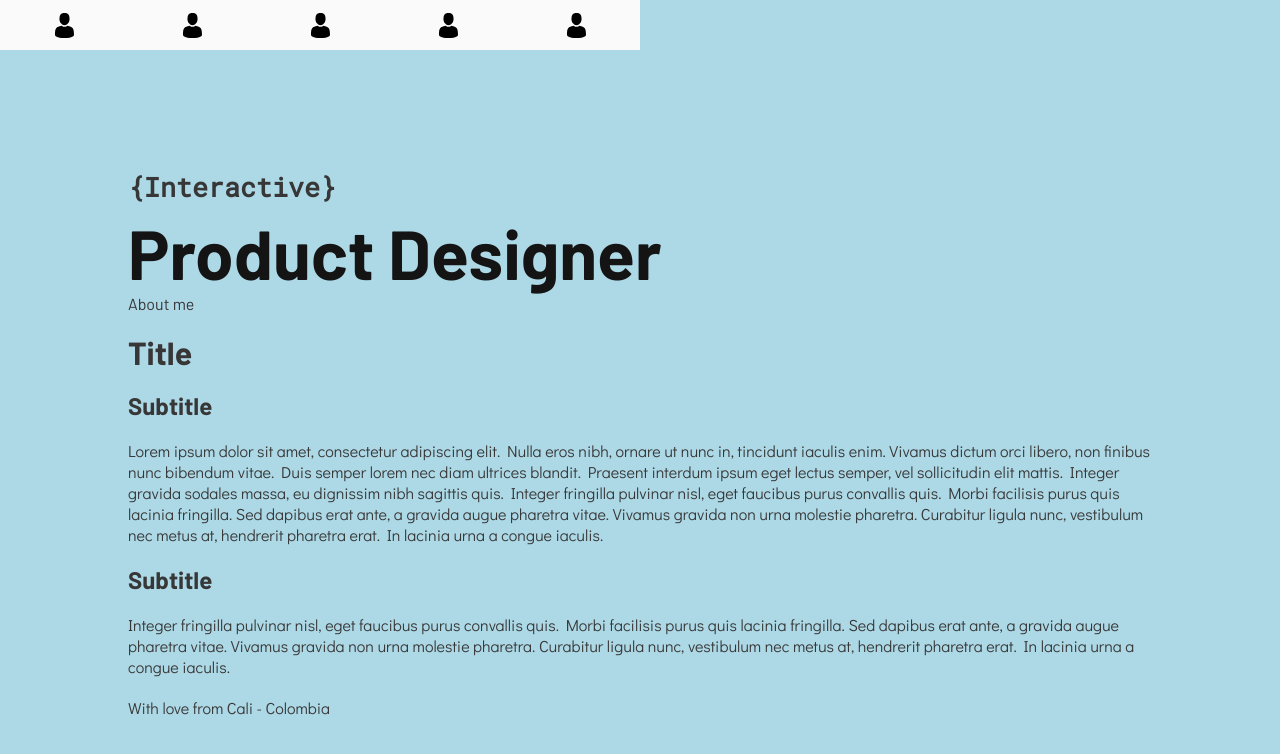
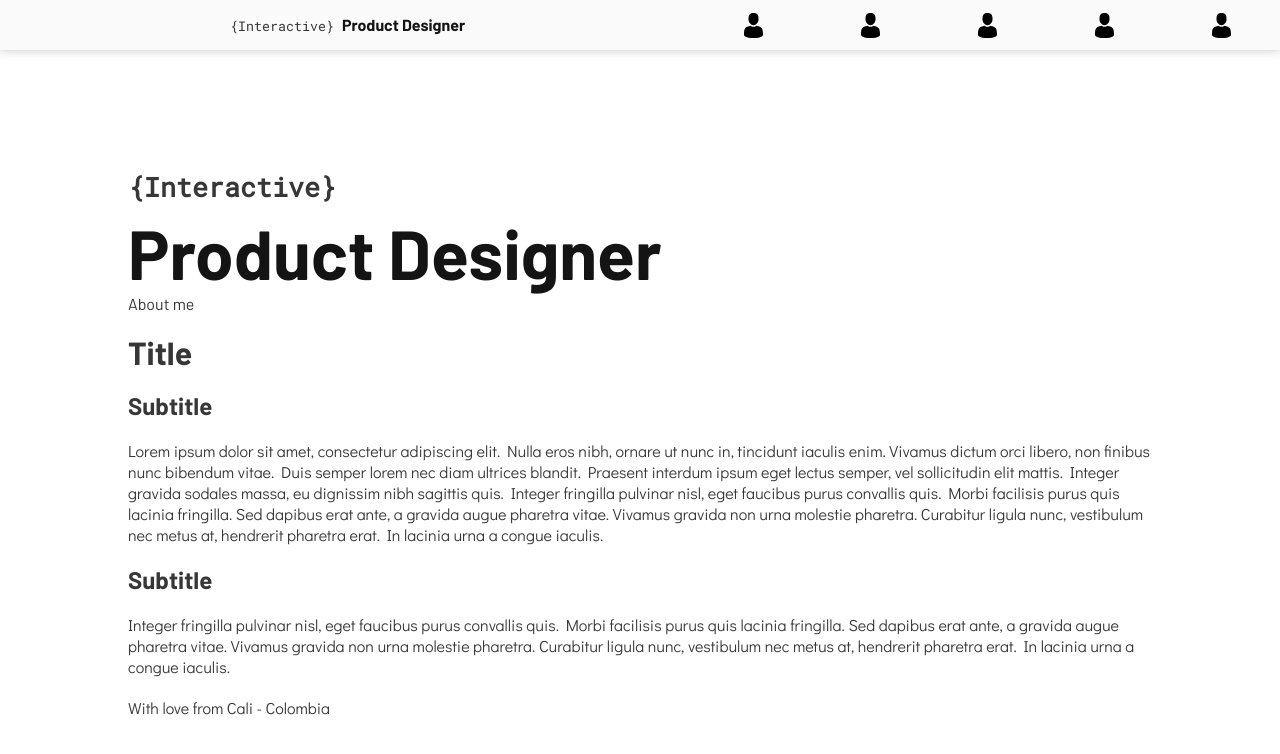
Before and after one commit to DavidGiraldoDesign/Personal-web-site, a plain HTML site: page public/index.html in a window 1280 px wide. Drawn offline with Linux system fonts and the light colour scheme; a web font is replaced by a local one.

Commit message:
Look and feel mobile

```diff
--- a/public/scripts/view.js
+++ b/public/scripts/view.js
@@ -5,10 +5,11 @@ let view = {
     getMenuComponent: function(){
         let div = document.createElement('div');
         div.id='menuComponent';
-        div.className='row col-6 col-m-6 col-s-6';
+        div.className='row col-12 col-m-12 col-s-12';
         div.innerHTML=`
-                        <!--div><h1><span id="int">{Interactive}</span><br> Product Designer</h1></div-->
-                        <div id="menuButtonsContainer"></div>
+                        <!--div id="logo">Logo</div-->
+                        <div  id="myPortfolio"><h1><span>{Interactive} </span> Product Designer</h1></div>
+                        <div  id="menuButtonsContainer"></div>
 
                         `;
 
--- a/public/styles/main_style.css
+++ b/public/styles/main_style.css
@@ -68,7 +68,7 @@ p{
 
 @media only screen and (orientation: landscape) {
   body {
-      background-color: lightblue;
+      /*background-color: lightblue;*/
   }
 }
 
--- a/public/styles/menu_bar_style.css
+++ b/public/styles/menu_bar_style.css
@@ -1,6 +1,14 @@
 #menuComponent {
     position: fixed;
     margin: 0px;
+
+    display: flex;
+    justify-content: space-around;
+    align-items: stretch;
+    -webkit-align-items: stretch;
+    /* Safari 7.0+ */
+
+    box-shadow: 0px 0px 10px #c7c7c7;
 
 }
 
@@ -9,22 +17,54 @@
         width: 100%;
         bottom: 0px;
         height: 50px;
+
+    }
+
+    #myPortfolio {
+        display: none;
     }
 }
 
 @media only screen and (orientation: landscape) {
-    body {
-        /*background-color: lightblue;*/
-    }
 
     #menuComponent {
         top: 0px;
         height: 50px;
+
+    }
+
+    #myPortfolio {
+        flex-grow: 1;
+        height: 100%;
+        margin: 0px;
+        padding: 0px;
+
+        display: flex;
+        justify-content: space-around;
+        /*align-items: stretch;*/
+        -webkit-align-items: center;
+        /* Safari 7.0+ */
+        align-items: center;
+        background-color: hsl(0, 0%, 98%);
+    }
+
+    #myPortfolio h1 {
+        font-family: 'Barlow', sans-serif;
+        font-size: 12pt;
+        font-weight: bold;
+        color: rgb(20, 20, 20);
+    }
+
+    #myPortfolio span {
+        font-family: 'Roboto Mono', monospace;
+        font-size: 10pt;
+        font-weight: lighter;
+        color: rgb(55, 55, 55);
     }
 }
 
 #menuButtonsContainer {
-    width: 100%;
+    flex-grow: 1;
     height: 100%;
     margin: 0px;
     padding: 0px;
@@ -32,16 +72,14 @@
     display: flex;
     justify-content: space-around;
     /*align-items: stretch;*/
-    -webkit-align-items: center; /* Safari 7.0+ */
+    -webkit-align-items: center;
+    /* Safari 7.0+ */
     align-items: center;
-
-
-
     background-color: hsl(0, 0%, 98%);
 }
 
 .menuButtonElement {
-    background-color:hsl(0, 0%, 98%);
+    background-color: hsl(0, 0%, 98%);
 
     width: 25px;
     height: 25px;
```
